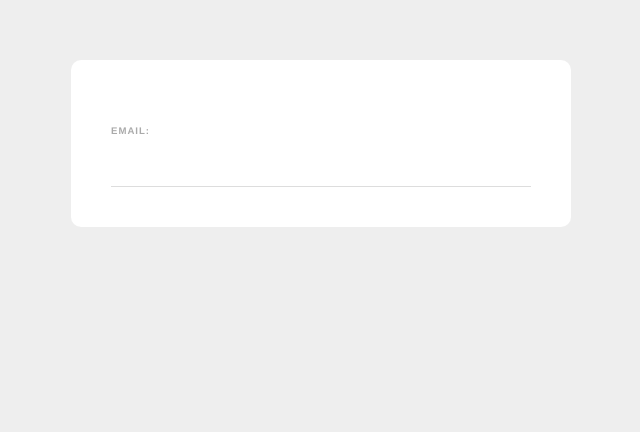
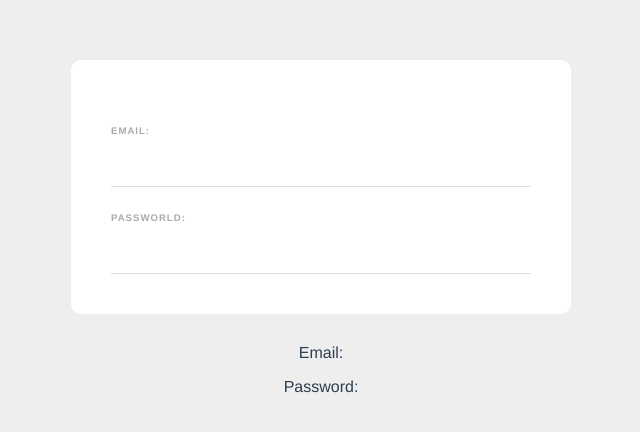
Before and after one commit to zajnemzaj/web-form, a Vue app: page / in a window 1280 px wide. Shown: the top 432 px of the page, without its empty margins (319-959 px from the left). Built offline with nearby package versions, Linux system fonts and the light colour scheme.

Commit message:
2-way data binding example

```diff
--- a/src/components/SignupForm.vue
+++ b/src/components/SignupForm.vue
@@ -1,12 +1,23 @@
 <template>
 <form>
     <label>Email:</label>
-    <input type="email" required />
+    <input type="email" required v-model="email">
+
+    <label>Passworld:</label>
+    <input type="password" required v-model="password">
 </form>
+<p>Email: {{ email }}</p>
+<p>Password: {{ password }}</p>
 </template>
 
 <script>
 export default {
+    data() {
+        return {
+            email: '',
+            password: ''
+        }
+    }
 }
 </script>
 
@@ -19,6 +30,7 @@
     padding: 40px;
     border-radius: 10px;
 }
+
 label {
     color: #aaa;
     display: inline-block;
@@ -28,6 +40,7 @@
     letter-spacing: 1px;
     font-weight: bold;
 }
+
 input {
     display: block;
     padding: 10px 6px;
```
Lines whose indentation alone changed are shown as unchanged.
